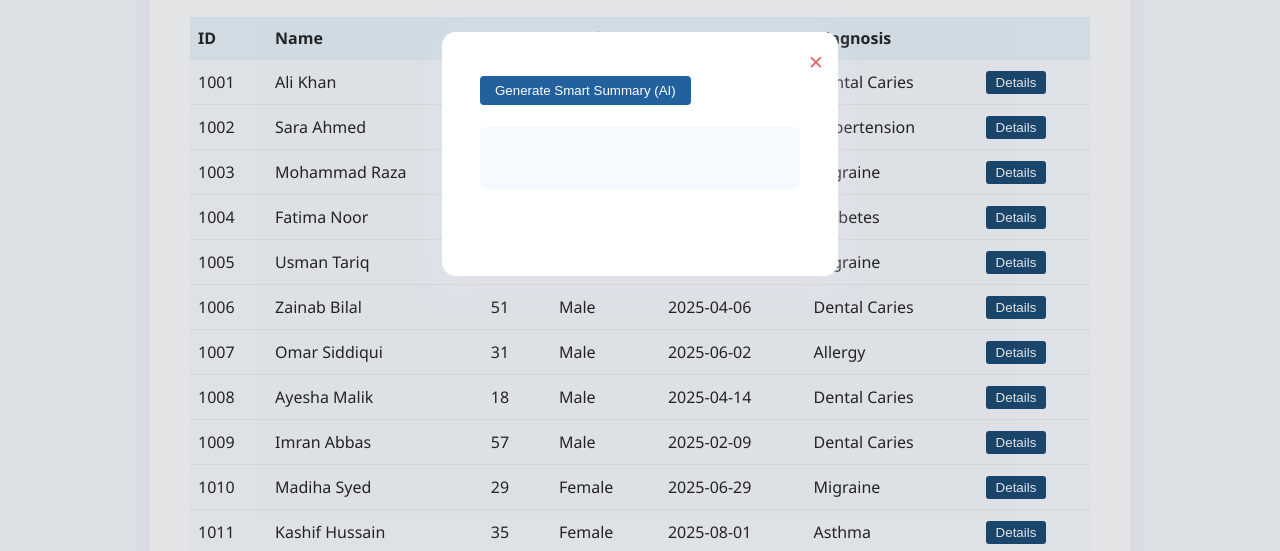
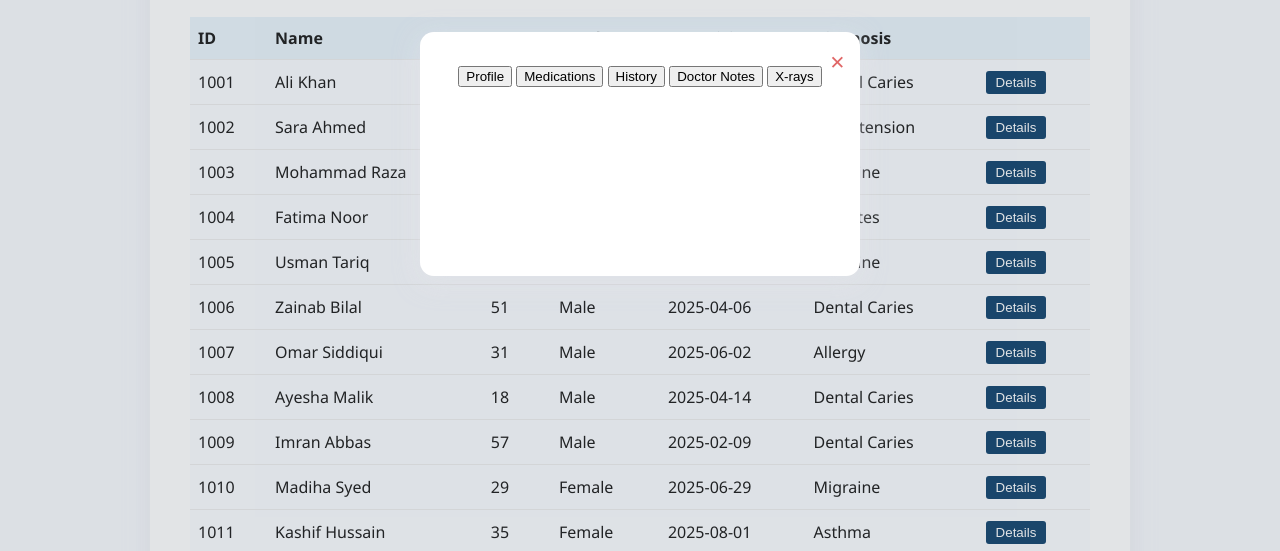
Before and after one commit to meesummeer/clinicpilot-mini-ehr, a plain HTML site: page index.html in a window 1280 px wide. Shown: the part 246-797 px from the top of the page. Drawn offline with Linux system fonts and the light colour scheme.

Commit message:
Update index.html

```diff
--- a/index.html
+++ b/index.html
@@ -18,15 +18,18 @@
             <input type="text" id="search" placeholder="Search patient by name or ID...">
             <button id="downloadBtn">Download Patient Data (CSV)</button>
         </section>
-        <section id="patient-list">
-            <!-- Patient table will be rendered here -->
-        </section>
+        <section id="patient-list"></section>
         <section id="details-modal" class="hidden">
             <div class="modal-content">
                 <span id="close-modal">&times;</span>
-                <div id="patient-details"></div>
-                <button id="ai-summary-btn">Generate Smart Summary (AI)</button>
-                <div id="summary-box"></div>
+                <div id="profile-tabs">
+                    <button data-tab="profile" class="tab active">Profile</button>
+                    <button data-tab="medications" class="tab">Medications</button>
+                    <button data-tab="history" class="tab">History</button>
+                    <button data-tab="notes" class="tab">Doctor Notes</button>
+                    <button data-tab="xrays" class="tab">X-rays</button>
+                </div>
+                <div id="profile-content"></div>
             </div>
         </section>
     </main>
```
